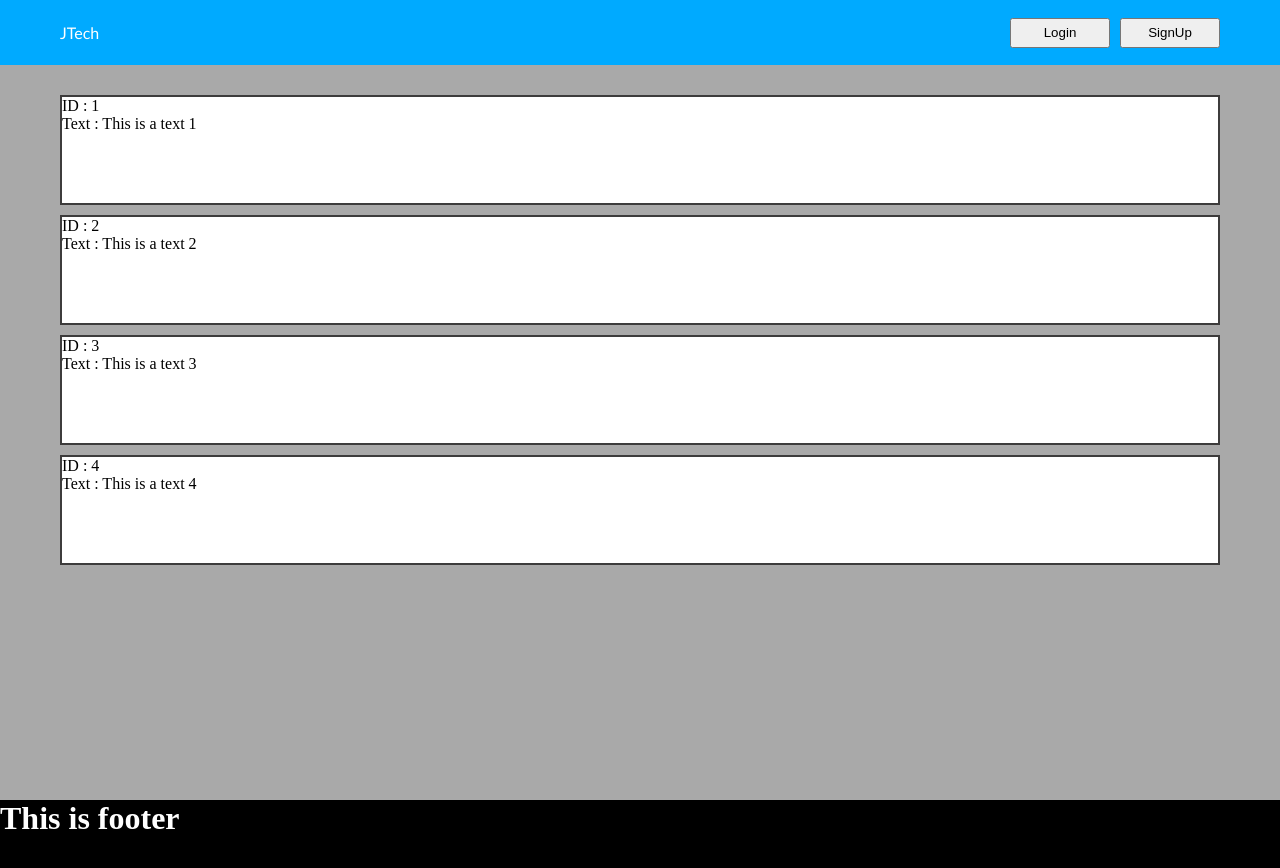
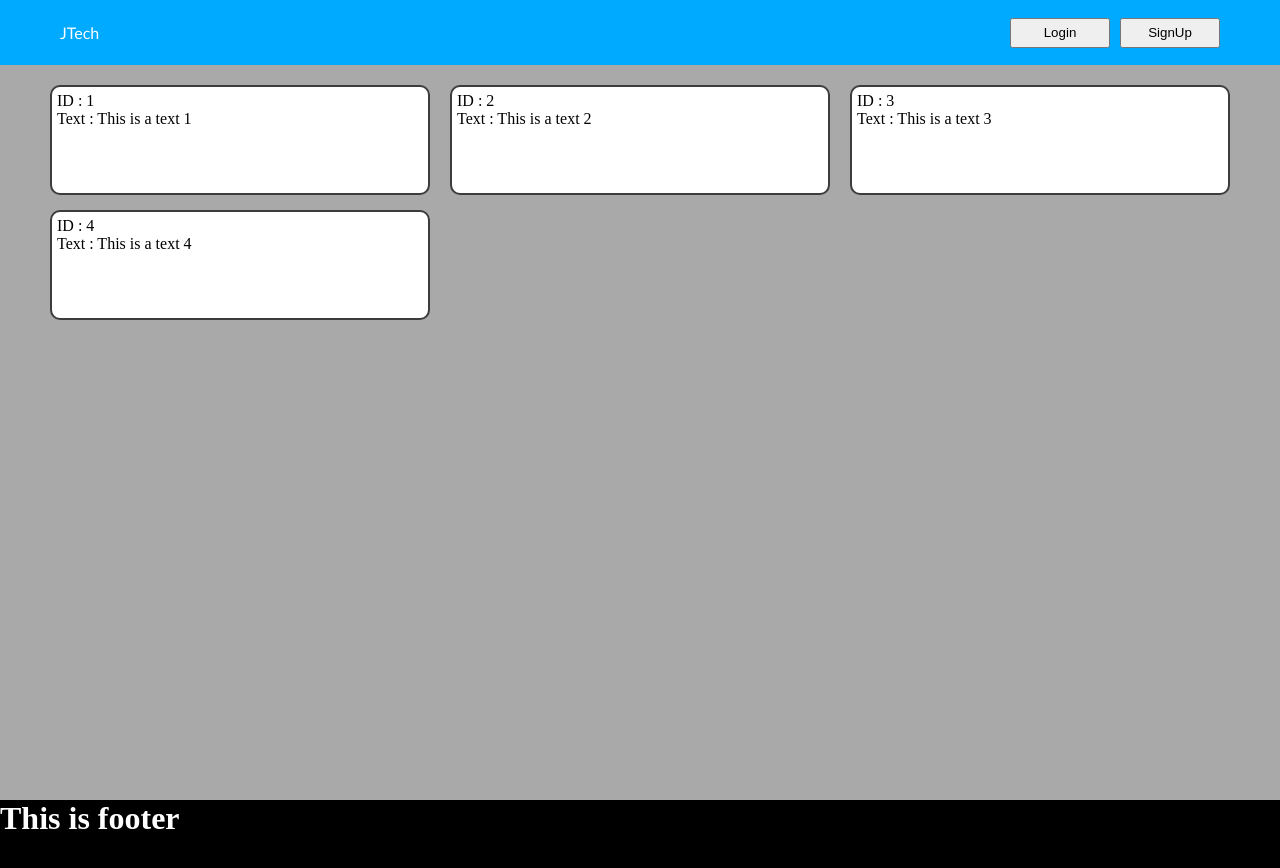
Before and after one commit to md-jasim97/React-With-Vite, a React (Vite) app in the folder react-first-git/: page / in a window 1280 px wide. Shown: the top 868 px of the page. Built offline with nearby package versions, Linux system fonts and the light colour scheme; a web font is replaced by a local one.

Commit message:
Dynamic Card Cteate and Grid appy

```diff
--- a/react-first-git/src/components/MainContainer/MainContainer.css
+++ b/react-first-git/src/components/MainContainer/MainContainer.css
@@ -5,10 +5,19 @@ main{
     padding: 20px 50px;
 }
 
+
+.grid-Container{
+    display: grid;
+    grid-template-columns: auto auto auto;
+    row-gap: 15px;
+    column-gap: 20px;
+}
+
 .card{
     min-height: 110px;
     background-color: white;
     border: 2px solid rgb(61, 60, 60);
-    margin: 10px;
+    padding: 5px;
+    border-radius: 10px;
 
 }
--- a/react-first-git/src/components/MainContainer/MainContainer.jsx
+++ b/react-first-git/src/components/MainContainer/MainContainer.jsx
@@ -9,11 +9,13 @@ const MainContainer = () => {
 
     return (
             <main>
+                <div className="grid-Container">
                 {
-                    cards.map((card)=>(
-                        <Cards data = {card}/>
+                    cards.map((card, index)=>(
+                        <Cards key = {index} data = {card}/>
                     ))
                 }
+                </div>
             </main>
             );
     };
```
